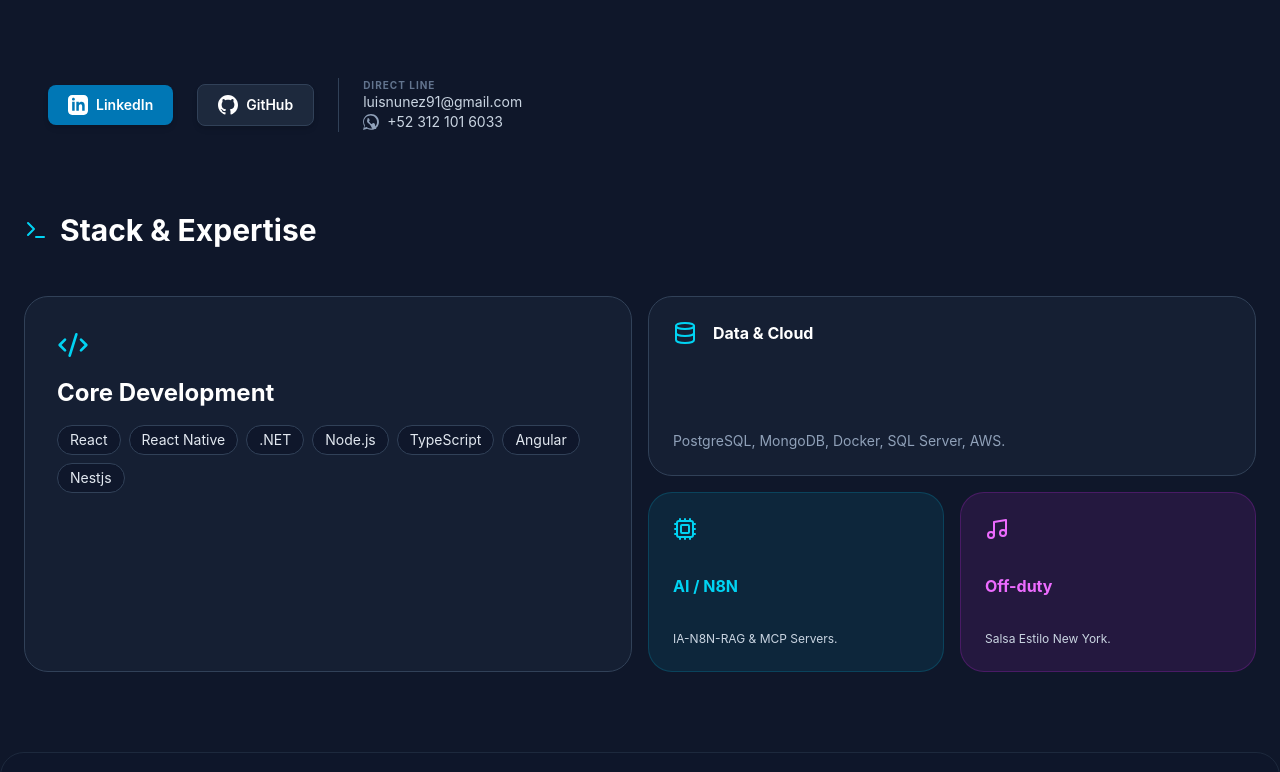
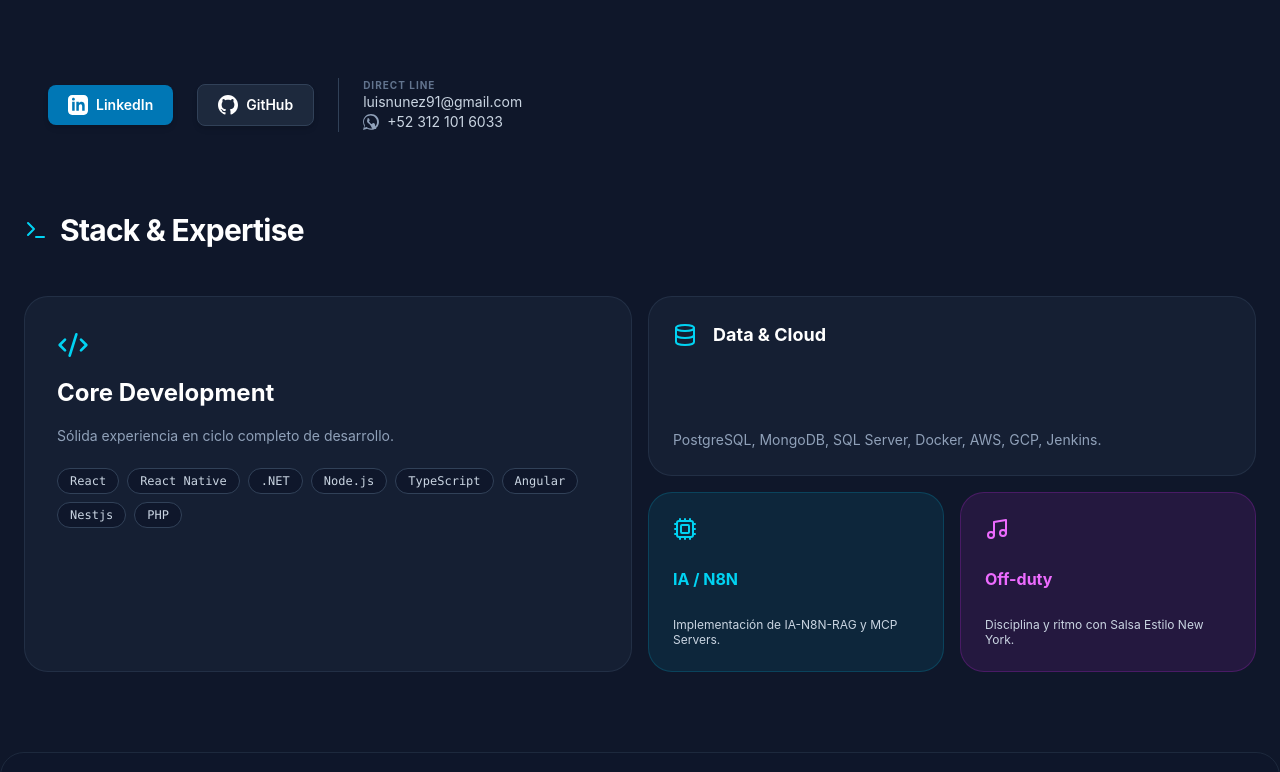
Before and after one commit to luisiy01/mi_landing_page, a React (Vite) app: page / in a window 1280 px wide. Shown: the part 585-1357 px from the top of the page. Built offline with nearby package versions, Linux system fonts and the light colour scheme.

Commit message:
agregar animacion

```diff
--- a/src/App.tsx
+++ b/src/App.tsx
@@ -4,6 +4,31 @@ import { ProjectCard } from './ProjectCard';
 import { motion } from "framer-motion";
 
 function App() {
+
+  // Variantes para el contenedor principal (activa el efecto stagger)
+  const containerVariants = {
+    hidden: { opacity: 0 },
+    visible: {
+      opacity: 1,
+      transition: {
+        staggerChildren: 0.15, // Delay entre la aparición de cada hijo
+      },
+    },
+  };
+
+  // Variantes para cada tarjeta individual del Bento Grid
+  const itemVariants = {
+    hidden: { y: 20, opacity: 0 },
+    visible: {
+      y: 0,
+      opacity: 1,
+      transition: {
+        type: "spring",
+        stiffness: 100,
+        damping: 15,
+      },
+    },
+  };
 
   return (
     <div className="min-h-screen bg-[#0f172a] text-slate-200 font-sans selection:bg-cyan-500/30">
@@ -109,47 +134,78 @@ function App() {
 
 
       {/* 2. BENTO GRID - SKILLS & INFO */}
-      <section className="container mx-auto px-6 py-20">
-        <h2 className="text-3xl font-bold text-white mb-12 flex items-center gap-3">
+      {/* SECCIÓN ANIMADA DE STACK & EXPERTISE */}
+      <motion.section
+        className="container mx-auto px-6 py-20"
+        initial="hidden"
+        whileInView="visible" // La animación se dispara al hacer scroll
+        viewport={{ once: true, amount: 0.2 }} // amount: 0.2 significa que se dispara cuando el 20% es visible
+        variants={containerVariants}
+      >
+        <motion.h2
+          variants={itemVariants}
+          className="text-3xl font-bold text-white mb-12 flex items-center gap-3 tracking-tight"
+        >
           <Terminal className="text-cyan-400" /> Stack & Expertise
-        </h2>
+        </motion.h2>
 
         <div className="grid grid-cols-1 md:grid-cols-4 gap-4 auto-rows-[180px]">
-          {/* Main Stack */}
-          <div className="md:col-span-2 md:row-span-2 bg-slate-800/50 border border-slate-700 p-8 rounded-3xl hover:border-cyan-500/50 transition-colors">
+
+          {/* 1. Core Development (Grande) */}
+          <motion.div
+            variants={itemVariants}
+            whileHover={{ scale: 1.02, borderColor: "rgba(34, 211, 238, 0.5)" }} // Efecto hover sutil
+            className="md:col-span-2 md:row-span-2 bg-slate-800/50 border border-slate-700/50 p-8 rounded-3xl transition-colors cursor-default"
+          >
             <Code2 className="text-cyan-400 mb-4" size={32} />
             <h3 className="text-2xl font-bold text-white mb-4">Core Development</h3>
-            <div className="flex flex-wrap gap-2 text-sm">
-              {['React', 'React Native', '.NET', 'Node.js', 'TypeScript', 'Angular', 'Nestjs'].map(skill => (
-                <span key={skill} className="px-3 py-1 bg-slate-900 rounded-full border border-slate-700">{skill}</span>
+            <p className="text-slate-400 mb-5 text-sm leading-relaxed">Sólida experiencia en ciclo completo de desarrollo.</p>
+            <div className="flex flex-wrap gap-2 text-xs font-mono">
+              {['React', 'React Native', '.NET', 'Node.js', 'TypeScript', 'Angular', 'Nestjs', 'PHP'].map(skill => (
+                <span key={skill} className="px-3 py-1 bg-slate-900 rounded-full border border-slate-700 text-slate-300">
+                  {skill}
+                </span>
               ))}
             </div>
-          </div>
+          </motion.div>
 
-          {/* Infrastructure */}
-          <div className="md:col-span-2 bg-slate-800/50 border border-slate-700 p-6 rounded-3xl flex flex-col justify-between">
+          {/* 2. Data & Cloud */}
+          <motion.div
+            variants={itemVariants}
+            whileHover={{ scale: 1.03, y: -5 }}
+            className="md:col-span-2 bg-slate-800/50 border border-slate-700/50 p-6 rounded-3xl flex flex-col justify-between cursor-default"
+          >
             <div className="flex items-center gap-4">
               <Database className="text-cyan-400" />
-              <h3 className="font-bold text-white">Data & Cloud</h3>
+              <h3 className="font-bold text-white text-lg">Data & Cloud</h3>
             </div>
-            <p className="text-sm text-slate-400">PostgreSQL, MongoDB, Docker, SQL Server, AWS.</p>
-          </div>
+            <p className="text-sm text-slate-400 leading-relaxed">PostgreSQL, MongoDB, SQL Server, Docker, AWS, GCP, Jenkins.</p>
+          </motion.div>
 
-          {/* IA & Automation */}
-          <div className="bg-cyan-500/10 border border-cyan-500/20 p-6 rounded-3xl flex flex-col justify-between">
+          {/* 3. IA & Automatización */}
+          <motion.div
+            variants={itemVariants}
+            whileHover={{ scale: 1.05, rotate: -1 }}
+            className="bg-cyan-500/10 border border-cyan-500/20 p-6 rounded-3xl flex flex-col justify-between cursor-default"
+          >
             <Cpu className="text-cyan-400" />
-            <h3 className="font-bold text-cyan-400">AI / N8N</h3>
-            <p className="text-xs text-slate-300">IA-N8N-RAG & MCP Servers.</p>
-          </div>
+            <h3 className="font-bold text-cyan-400">IA / N8N</h3>
+            <p className="text-xs text-slate-300 leading-tight">Implementación de IA-N8N-RAG y MCP Servers.</p>
+          </motion.div>
 
-          {/* Personality / Hobby */}
-          <div className="bg-fuchsia-500/10 border border-fuchsia-500/20 p-6 rounded-3xl flex flex-col justify-between">
+          {/* 4. Personality / Hobby */}
+          <motion.div
+            variants={itemVariants}
+            whileHover={{ scale: 1.05, rotate: 1 }}
+            className="bg-fuchsia-500/10 border border-fuchsia-500/20 p-6 rounded-3xl flex flex-col justify-between cursor-default"
+          >
             <Music className="text-fuchsia-400" />
             <h3 className="font-bold text-fuchsia-400">Off-duty</h3>
-            <p className="text-xs text-slate-300">Salsa Estilo New York.</p>
-          </div>
+            <p className="text-xs text-slate-300 leading-tight">Disciplina y ritmo con Salsa Estilo New York.</p>
+          </motion.div>
+
         </div>
-      </section>
+      </motion.section>
 
       {/* 3. FEATURED PROJECTS */}
       <section className="container mx-auto px-6 py-20 bg-slate-900/50 rounded-3xl border border-slate-800">
```
